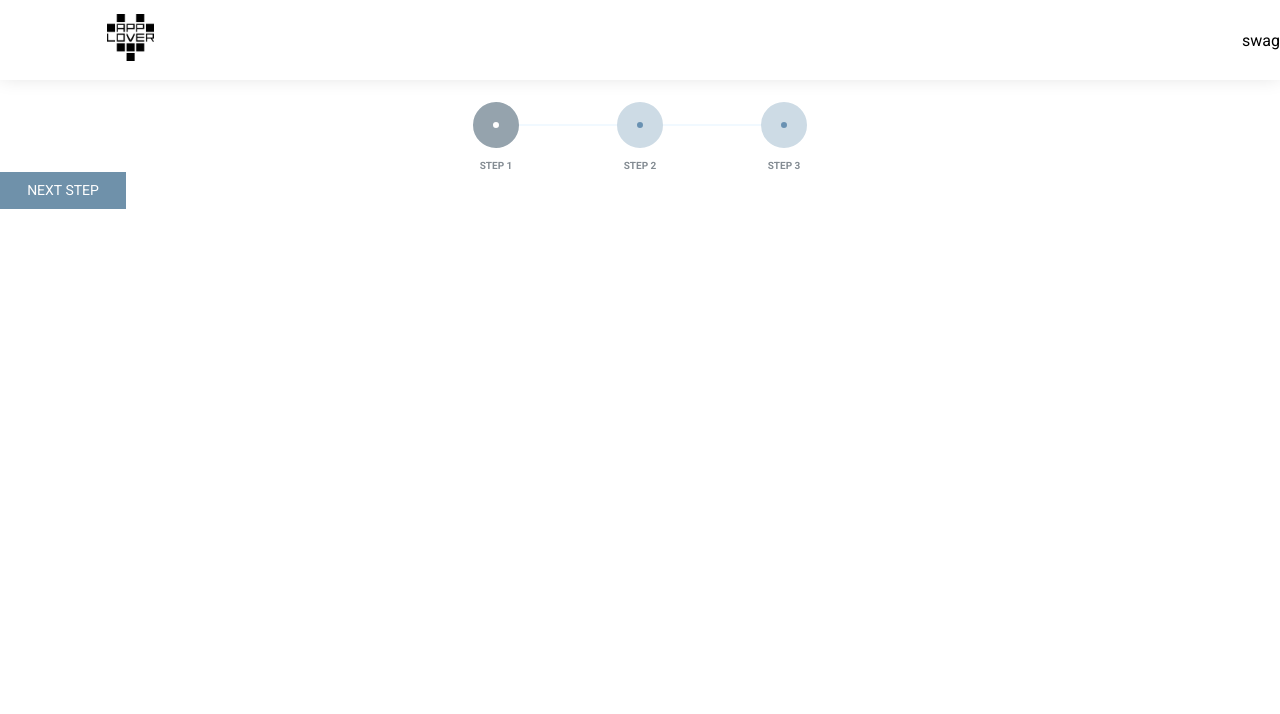
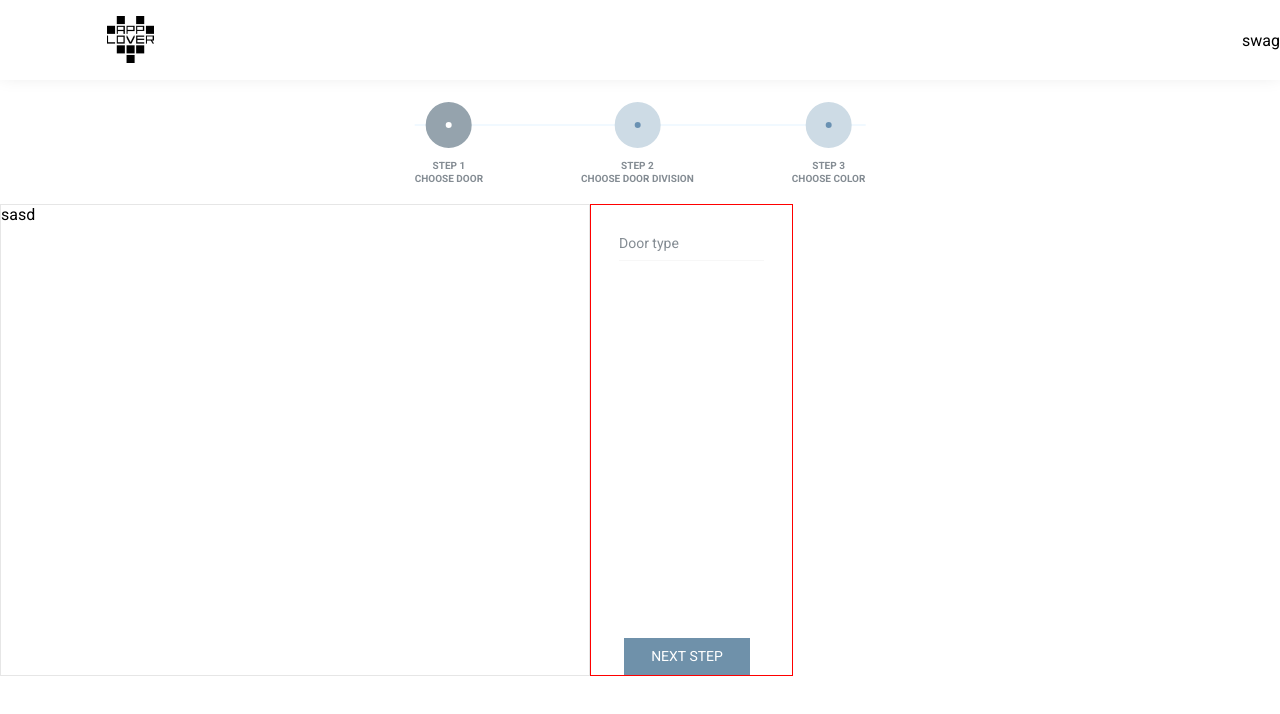
Before and after one commit to arturbien/the-doors, a React (Create React App) app: page / in a window 1280 px wide. Shown: the top 714 px of the page. Built offline with nearby package versions, Linux system fonts and the light colour scheme.

Commit message:
added Preview layout

```diff
--- a/src/pages/Design/Design.js
+++ b/src/pages/Design/Design.js
@@ -6,25 +6,48 @@ import { login } from "../../store/actions/user";
 import { dismissLoginError } from "../../store/actions/errors";
 
 import AppBar from "../../shared/AppBar";
-import Select from "../../shared/Select";
+import RectButton from "../../shared/RectButton";
 import Stepper from "../../shared/Stepper";
+import Divider from "../../shared/Divider";
 
 const Main = styled.main`
   padding: 22px 0;
 `;
-const RectButton = styled.button`
-  min-width: 126px;
+const Configurator = styled.section`
+  display: flex;
+  height: 472px;
+  margin-top: 19px;
+`;
 
-  border: 2px solid rgba(111, 145, 170, 1);
-  background: ${({ primary }) =>
-    primary ? "rgba(111, 145, 170, 1)" : "transparent"};
+const Preview = styled.div`
+  width: 590px;
+  height: 100%;
 
-  color: ${({ primary }) =>
-    primary ? "rgba(255, 255, 255, 1)" : "rgba(111, 145, 170, 1)"};
-  line-height: 31px;
+  border: 1px solid #e6e6e6;
+`;
+
+const Sidebar = styled.aside`
+  display: flex;
+  flex-direction: column;
+  justify-content: space-between;
+  height: 100%;
+  padding: 28px 28px 0;
+
+  border: 1px solid red;
+`;
+const Text = styled.span`
   font-size: 14px;
-  text-align: center;
-  text-transform: uppercase;
+  line-height: 19px;
+  color: #848c93;
+  font-weight: normal;
+`;
+const StepperNavigation = styled.nav`
+  display: inline-flex;
+  padding-left: 5px;
+
+  ${RectButton}:first-child {
+    margin-right: 14px;
+  }
 `;
 const Design = ({ login, loading, error, dismissLoginError }) => {
   const [step, setStep] = useState(0);
@@ -32,7 +55,6 @@ const Design = ({ login, loading, error, dismissLoginError }) => {
   const steps = ["STEP 1", "STEP 2", "STEP 3"];
   const handleChangeStep = index => {
     if (index !== step && index >= 0 && index <= steps.length - 1) {
-      console.log("Swag");
       setStep(index);
     }
   };
@@ -40,17 +62,39 @@ const Design = ({ login, loading, error, dismissLoginError }) => {
     <>
       <AppBar right={"swag"} />
       <Main>
-        <Stepper steps={["STEP 1", "STEP 2", "STEP 3"]} activeStep={step} />
-        <br />
-        {/* <Select>
-        <option value="" hidden>
-          Type
-        </option>
-        <option value="1">Audi</option>
-        <option value="2">BMW</option>
-        <option value="3">Citroen</option>
-        <option value="4">Ford</option>
-      </Select> */}
+        <Stepper
+          steps={[
+            `step 1 \nchoose door`,
+            "step 2\nchoose door division",
+            "step 3\nchoose color"
+          ]}
+          activeStep={step}
+        />
+
+        <Configurator>
+          <Preview>sasd</Preview>
+          <Sidebar>
+            <div>
+              {step === 0 && (
+                <>
+                  <Text>{"Door type"}</Text>
+                  <Divider />
+                </>
+              )}
+              {step === 1 && (
+                <>
+                  <Text>{"Door division"}</Text>
+                  <Divider />
+                </>
+              )}
+              {step === 2 && (
+                <>
+                  <Text>{"Choose color"}</Text>
+                  <Divider />
+                </>
+              )}
+            </div>
+            <StepperNavigation>
               {step > 0 && (
                 <RectButton onClick={() => handleChangeStep(step - 1)}>
                   back
@@ -59,6 +103,9 @@ const Design = ({ login, loading, error, dismissLoginError }) => {
               <RectButton onClick={() => handleChangeStep(step + 1)} primary>
                 next step
               </RectButton>
+            </StepperNavigation>
+          </Sidebar>
+        </Configurator>
       </Main>
     </>
   );
--- a/src/pages/Login/Login.js
+++ b/src/pages/Login/Login.js
@@ -90,6 +90,8 @@ const Wrapper = styled.div`
 
   fieldset {
     border: none;
+    margin: 0;
+    padding: 0;
   }
 `;
 const Heading = styled.h3`
@@ -105,7 +107,7 @@ const Heading = styled.h3`
 const LoginButton = styled.button`
   height: 48px;
   width: 100%;
-  margin-top: 29px;
+  margin-top: 27px;
 
   background: rgba(29, 226, 120, 1);
 
--- a/src/shared/AppBar.js
+++ b/src/shared/AppBar.js
@@ -6,7 +6,7 @@ import Logo from "./Logo";
 const Wrapper = styled.header`
   height: 80px;
   background: #ffffff;
-  box-shadow: 0 -5px 20px rgba(0, 0, 0, 0.16);
+  box-shadow: 0 -8px 20px rgba(0, 0, 0, 0.16);
 `;
 
 const Center = styled(Container)`
@@ -23,7 +23,7 @@ const AppBar = ({ left, right, ...otherProps }) => (
     <Center>
       <div>
         <a href="/">
-          <Logo style={{ height: 47, marginTop: -1.5 }} />
+          <Logo style={{ height: 47, marginTop: 3 }} />
         </a>
       </div>
       {right && <div>{right}</div>}
--- /dev/null
+++ b/src/shared/Divider.js
@@ -0,0 +1,9 @@
+import styled from "styled-components";
+
+export default styled.hr`
+  width: 100%;
+  border-style: solid;
+  border-color: #f7f7f7;
+  border-top: none;
+  margin: 6.5px 0;
+`;
--- a/src/shared/Logo.js
+++ b/src/shared/Logo.js
@@ -1,7 +1,7 @@
 import React from "react";
 import styled from "styled-components";
 
-import LogoImage from "../assets/images/Logo.png";
+import LogoImage from "../assets/images/Logo@2x.png";
 //TODO add higher resolution image for retinas n stuff
 //TODO add alt
 
--- /dev/null
+++ b/src/shared/RectButton.js
@@ -0,0 +1,17 @@
+import styled from "styled-components";
+const RectButton = styled.button`
+  min-width: 126px;
+
+  border: 2px solid rgba(111, 145, 170, 1);
+  background: ${({ primary }) =>
+    primary ? "rgba(111, 145, 170, 1)" : "transparent"};
+
+  color: ${({ primary }) =>
+    primary ? "rgba(255, 255, 255, 1)" : "rgba(111, 145, 170, 1)"};
+  line-height: 31px;
+  font-size: 14px;
+  text-align: center;
+  text-transform: uppercase;
+`;
+
+export default RectButton;
--- a/src/shared/Stepper.js
+++ b/src/shared/Stepper.js
@@ -7,7 +7,7 @@ const Wrapper = styled.div`
   transform: translateX(-50%);
   display: inline-flex;
   justify-content: space-around;
-  align-items: center;
+  align-items: flex-start;
 
   &:before {
     content: "";
@@ -52,9 +52,12 @@ const StepLabel = styled.span`
   position: relative;
   margin-top: 11px;
 
+  text-transform: uppercase;
+  text-align: center;
   font-weight: bold;
   font-size: 10px;
   line-height: 13px;
+  white-space: pre-line;
   color: rgba(132, 140, 147, 1);
 `;
 
```
Also changed, not shown: src/shared/NumberField.js (added, +11 -0 lines). Lines whose indentation alone changed are shown as unchanged.
